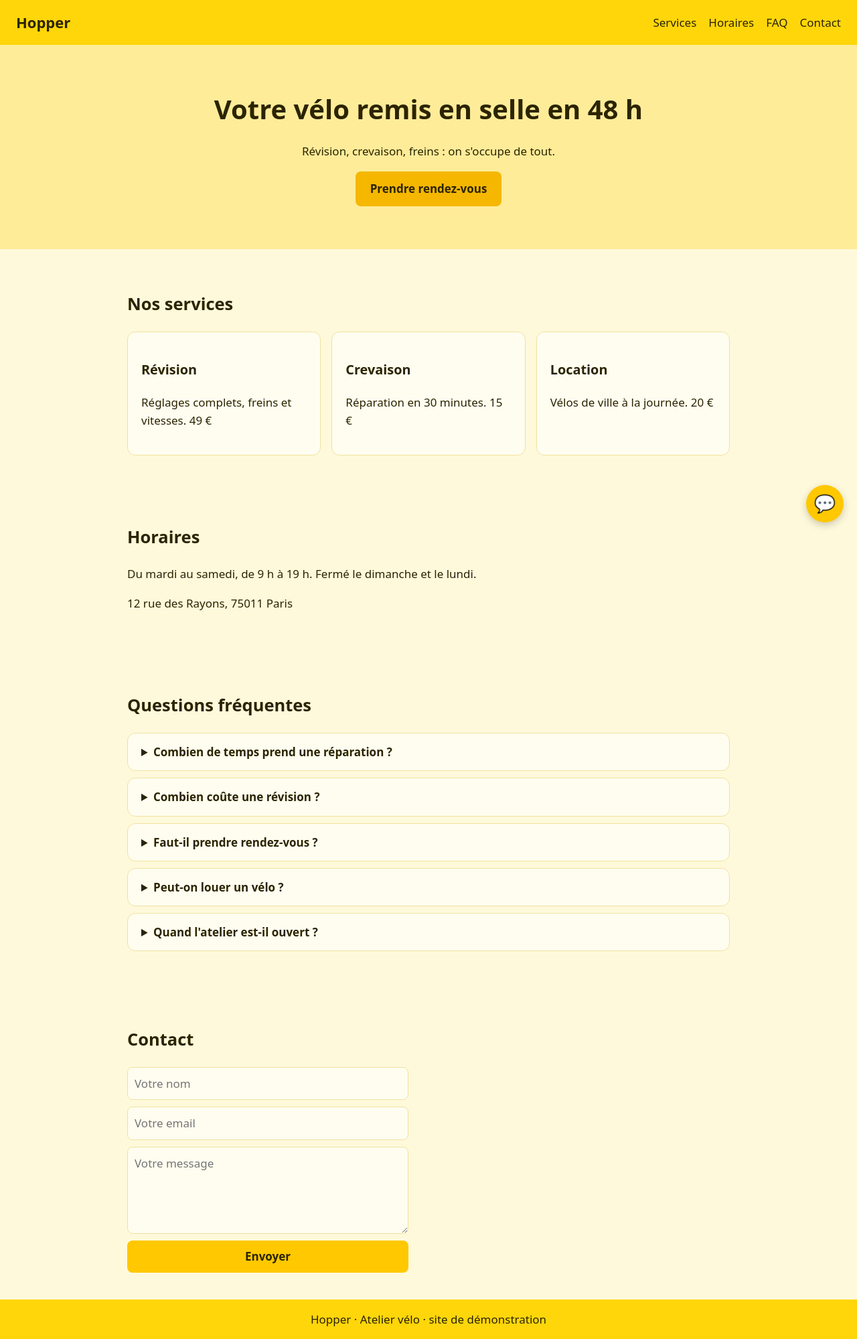
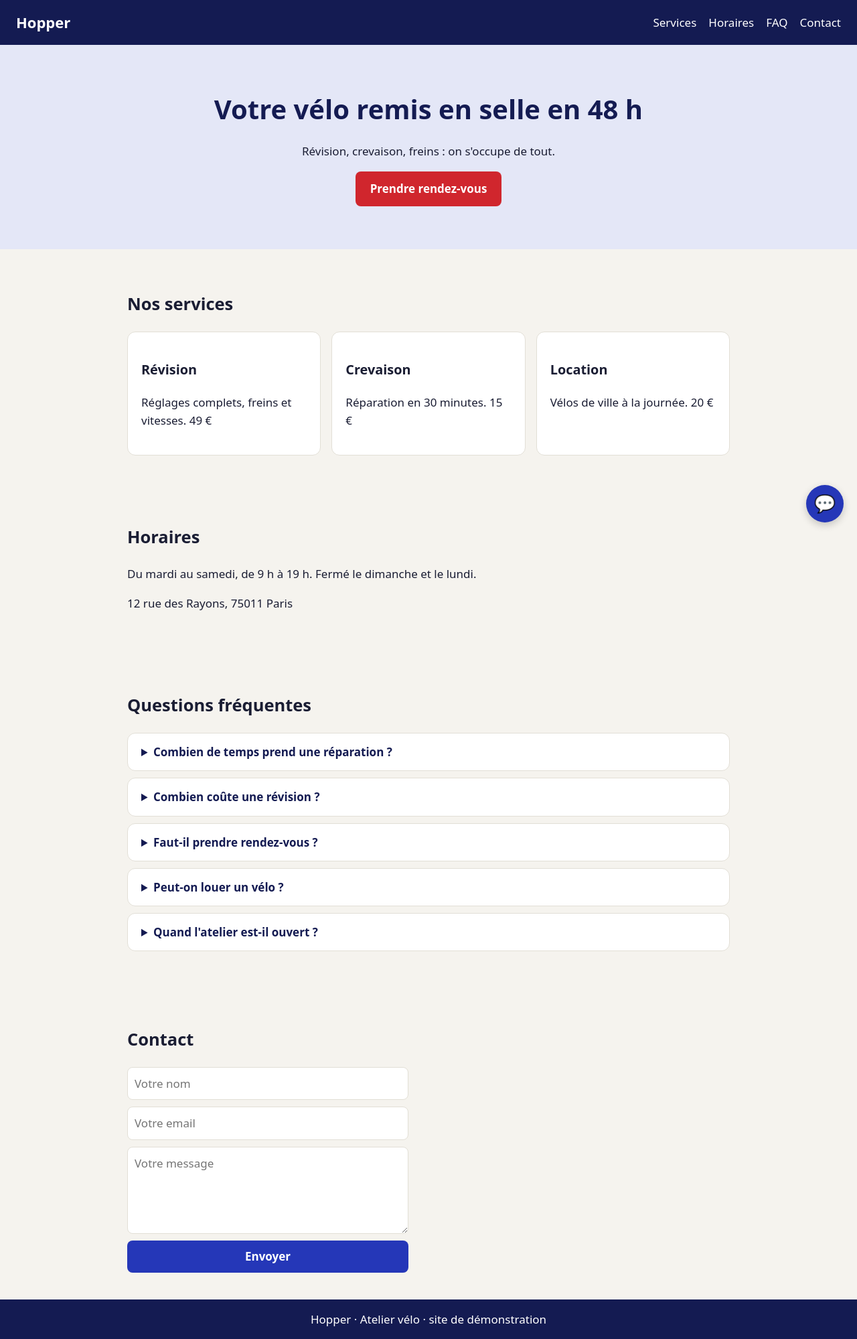
Before and after one commit to nadinebernard0309-jpg/Hopper-_-NH, a website built with Vite: page index.html in a window 1280 px wide. Shown: the whole page at 67% size. Built offline with nearby package versions, Linux system fonts and the light colour scheme.

Commit message:
Annule « Passe tout le site en jaune »
Revient aux couleurs précédentes du site (commit 02c982d annulé).

Co-Authored-By: Claude Opus 5.5 <noreply@anthropic.com>

```diff
--- a/src/style.css
+++ b/src/style.css
@@ -1,29 +1,29 @@
-body { margin: 0; font: 17px/1.6 system-ui, Arial, sans-serif; color: #2B2400; background: #FFF9DB; }
-header { background: #FFD60A; color: #2B2400; padding: 16px 24px; display: flex; justify-content: space-between; align-items: center; }
+body { margin: 0; font: 17px/1.6 system-ui, Arial, sans-serif; color: #1A1D33; background: #F5F3EE; }
+header { background: #141B52; color: #fff; padding: 16px 24px; display: flex; justify-content: space-between; align-items: center; }
 header b { font-size: 22px; }
-header a { color: #2B2400; margin-left: 18px; text-decoration: none; }
-.hero { padding: 64px 24px; text-align: center; background: #FFEC99; }
-.hero h1 { font-size: 40px; margin: 0 0 12px; color: #2B2400; }
-.hero a { display: inline-block; background: #F5B700; color: #2B2400; padding: 12px 22px; border-radius: 8px; text-decoration: none; font-weight: 700; }
+header a { color: #fff; margin-left: 18px; text-decoration: none; }
+.hero { padding: 64px 24px; text-align: center; background: #E4E7F7; }
+.hero h1 { font-size: 40px; margin: 0 0 12px; color: #141B52; }
+.hero a { display: inline-block; background: #D0262D; color: #fff; padding: 12px 22px; border-radius: 8px; text-decoration: none; font-weight: 700; }
 section { max-width: 900px; margin: 0 auto; padding: 40px 24px; }
 .cartes { display: flex; gap: 16px; flex-wrap: wrap; }
-.carte { flex: 1; min-width: 220px; background: #FFFDF0; border: 1px solid #F0E2A0; border-radius: 12px; padding: 20px; }
-details { background: #FFFDF0; border: 1px solid #F0E2A0; border-radius: 12px; padding: 14px 20px; margin-bottom: 10px; }
-summary { font-weight: 700; color: #2B2400; cursor: pointer; }
+.carte { flex: 1; min-width: 220px; background: #fff; border: 1px solid #E2DFD6; border-radius: 12px; padding: 20px; }
+details { background: #fff; border: 1px solid #E2DFD6; border-radius: 12px; padding: 14px 20px; margin-bottom: 10px; }
+summary { font-weight: 700; color: #141B52; cursor: pointer; }
 details p { margin: 10px 0 0; }
 form { display: flex; flex-direction: column; gap: 10px; max-width: 420px; }
-input, textarea { font: inherit; padding: 10px; border: 1px solid #F0E2A0; border-radius: 8px; background: #FFFDF0; }
-button { font: inherit; font-weight: 700; background: #FFC800; color: #2B2400; border: 0; border-radius: 8px; padding: 10px; cursor: pointer; }
-footer { background: #FFD60A; color: #2B2400; text-align: center; padding: 16px; }
+input, textarea { font: inherit; padding: 10px; border: 1px solid #E2DFD6; border-radius: 8px; }
+button { font: inherit; font-weight: 700; background: #2537B8; color: #fff; border: 0; border-radius: 8px; padding: 10px; cursor: pointer; }
+footer { background: #141B52; color: #fff; text-align: center; padding: 16px; }
 #chatbot { position: fixed; right: 20px; bottom: 20px; display: flex; flex-direction: column; align-items: flex-end; gap: 12px; z-index: 10; }
 #chat-bouton { width: 56px; height: 56px; border-radius: 50%; font-size: 26px; padding: 0; box-shadow: 0 4px 12px rgba(0,0,0,.2); }
-#chat-fenetre { width: min(320px, calc(100vw - 40px)); background: #FFFDF0; border: 1px solid #F0E2A0; border-radius: 12px; box-shadow: 0 8px 24px rgba(0,0,0,.15); overflow: hidden; display: flex; flex-direction: column; }
+#chat-fenetre { width: min(320px, calc(100vw - 40px)); background: #fff; border: 1px solid #E2DFD6; border-radius: 12px; box-shadow: 0 8px 24px rgba(0,0,0,.15); overflow: hidden; display: flex; flex-direction: column; }
 #chat-fenetre[hidden] { display: none; }
-.chat-entete { background: #FFD60A; color: #2B2400; font-weight: 700; padding: 12px 16px; }
+.chat-entete { background: #141B52; color: #fff; font-weight: 700; padding: 12px 16px; }
 #chat-messages { height: 240px; overflow-y: auto; padding: 12px; display: flex; flex-direction: column; gap: 8px; font-size: 15px; }
 .chat-msg { max-width: 80%; padding: 8px 12px; border-radius: 12px; }
-.chat-msg.moi { align-self: flex-end; background: #FFC800; color: #2B2400; }
-.chat-msg.bot { align-self: flex-start; background: #FFEC99; color: #2B2400; }
-#chat-form { flex-direction: row; gap: 8px; padding: 10px; border-top: 1px solid #F0E2A0; max-width: none; }
+.chat-msg.moi { align-self: flex-end; background: #2537B8; color: #fff; }
+.chat-msg.bot { align-self: flex-start; background: #E4E7F7; color: #1A1D33; }
+#chat-form { flex-direction: row; gap: 8px; padding: 10px; border-top: 1px solid #E2DFD6; max-width: none; }
 #chat-saisie { flex: 1; min-width: 0; }
 #chat-form button { padding: 10px 14px; }
```
